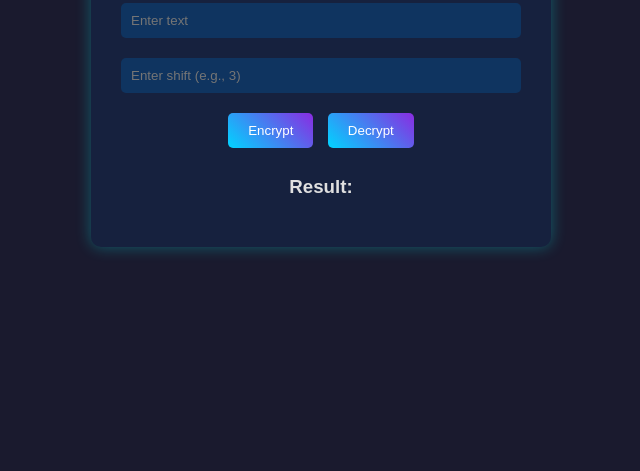
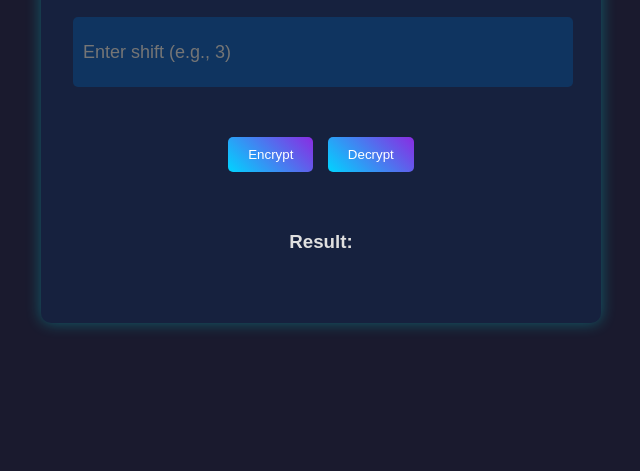
Before and after one commit to Mashoodgondal/JavaScript-concepts, a plain HTML site: page Arrays/index.html in a window 1280 px wide. Shown: the part 329-800 px from the top of the page, without its empty margins (319-959 px from the left). Drawn offline with Linux system fonts and the light colour scheme.

Commit message:
style updation

```diff
--- a/Arrays/index.html
+++ b/Arrays/index.html
@@ -24,7 +24,7 @@
       padding: 30px;
       border-radius: 10px;
       box-shadow: 0 0 15px rgba(0, 255, 255, 0.3);
-      max-width: 400px;
+      max-width: 500px;
       width: 90%;
     }
 
@@ -34,13 +34,15 @@
 
     input {
       width: calc(100% - 20px);
+      height: 50px;
       padding: 10px;
-      margin: 10px 0;
+      margin: 10px 2px;
       border: none;
       border-radius: 5px;
       background: #0f3460;
       color: white;
       outline: none;
+      font-size: 18px;
     }
 
     button {
@@ -48,7 +50,7 @@
       color: white;
       border: none;
       padding: 10px 20px;
-      margin: 10px 5px;
+      margin: 40px 5px;
       border-radius: 5px;
       cursor: pointer;
       transition: 0.3s;
@@ -60,9 +62,10 @@
 
     p {
       font-size: 18px;
-      margin-top: 10px;
+      margin-top: 40px;
       font-weight: bold;
       color: #00d4ff;
+      font-size: 25px;
     }
 
     @media (max-width: 500px) {
```
